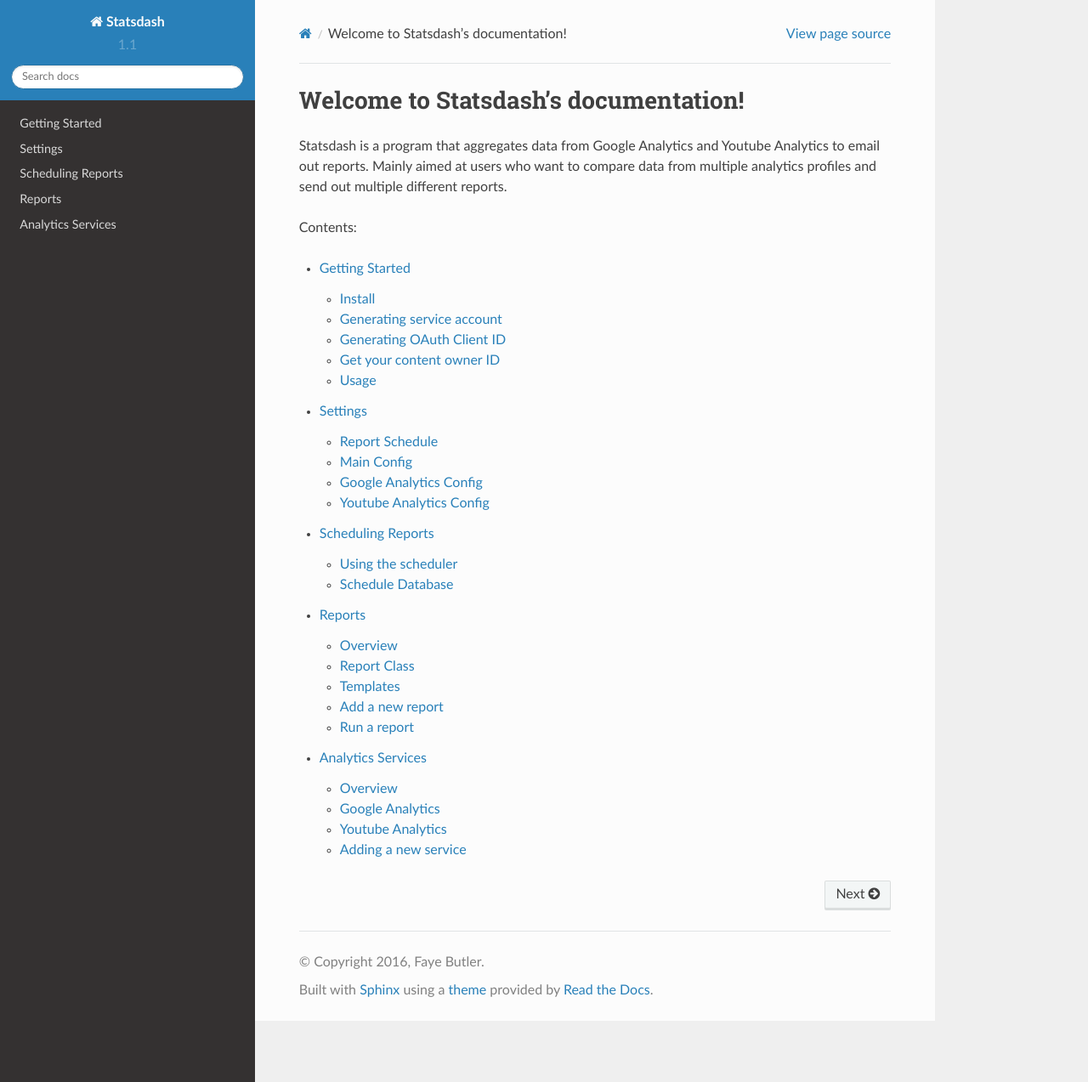
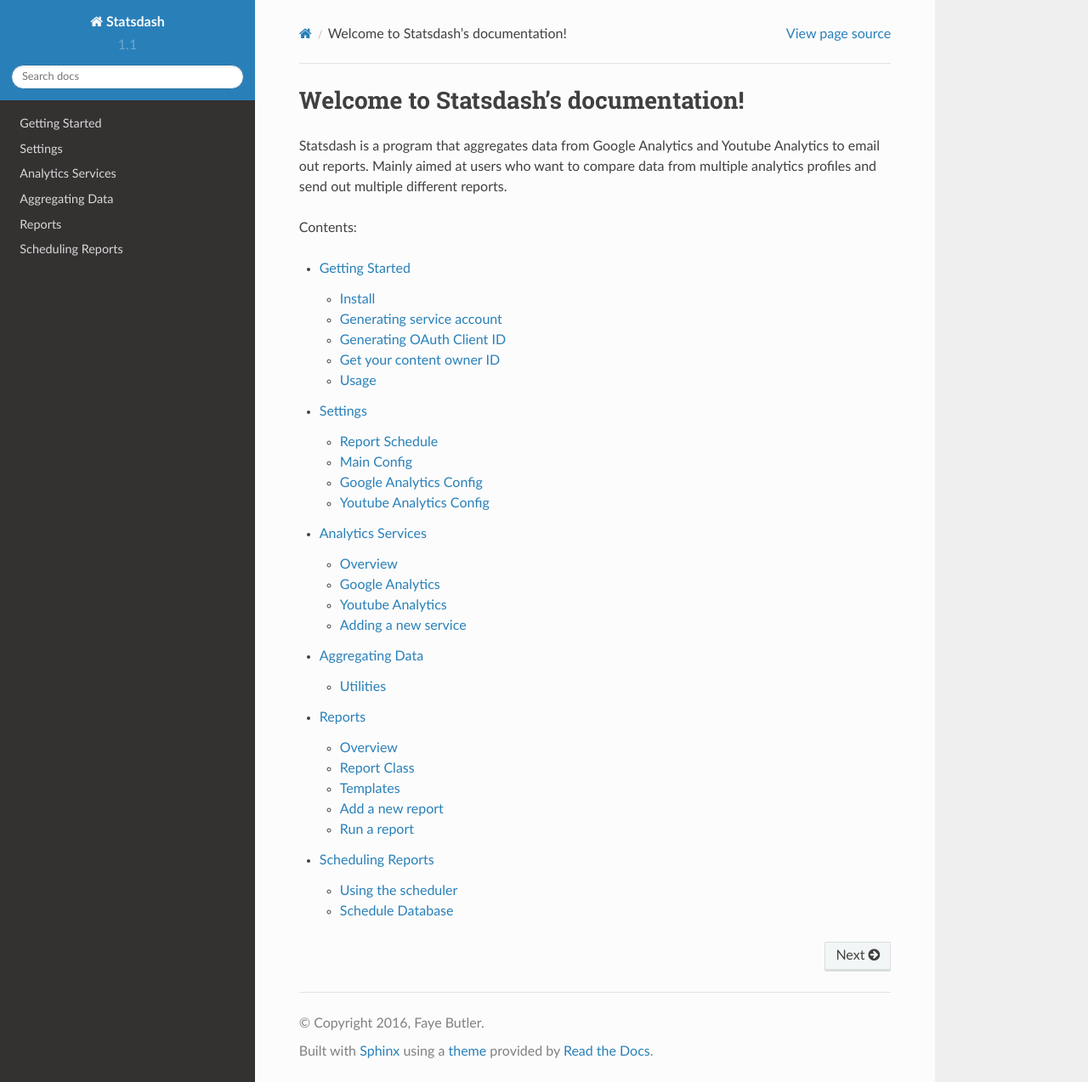
Before and after one commit to gamernetwork/gastatsdash, a Sphinx documentation site: the page built from docs/index.rst, in a window 1280 px wide and 1273 px high. Shown: the whole window at 85% size. Built offline with Sphinx 7.4.7 and the Read the Docs theme 2.0.0, drawn with Linux system fonts in a browser that asks for light colours.

Commit message:
setting order

```diff
--- a/docs/index.rst
+++ b/docs/index.rst
@@ -17,6 +17,7 @@
 
    getting_started.rst
    settings.rst
+   analytics_service.rst
+   aggregating_data.rst
+   reports.rst
    scheduler.rst
-   reports.rst
-   analytics_service.rst
```
Also changed, not shown: docs/aggregating_data.rst (added, +9 -0 lines).
